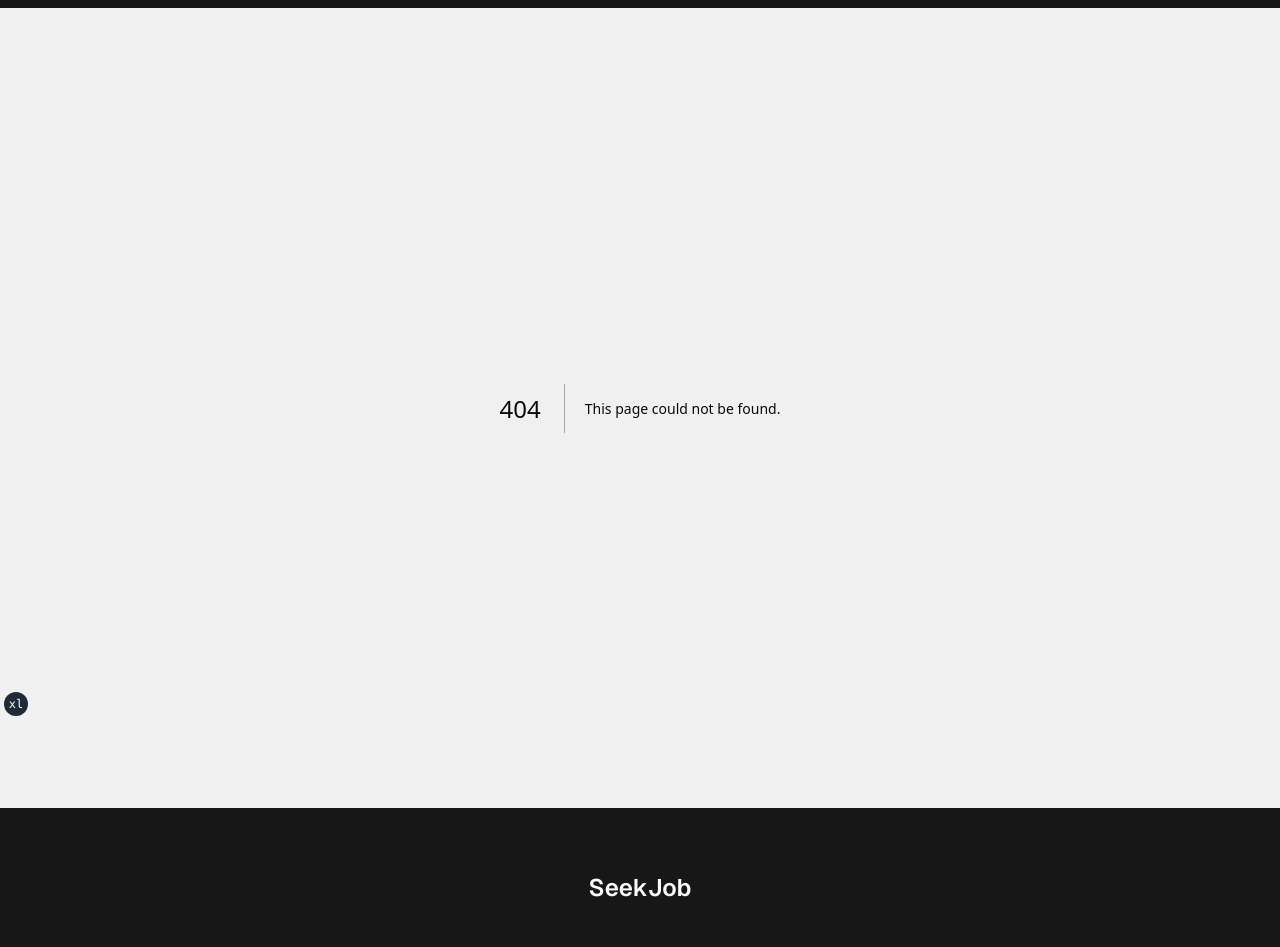
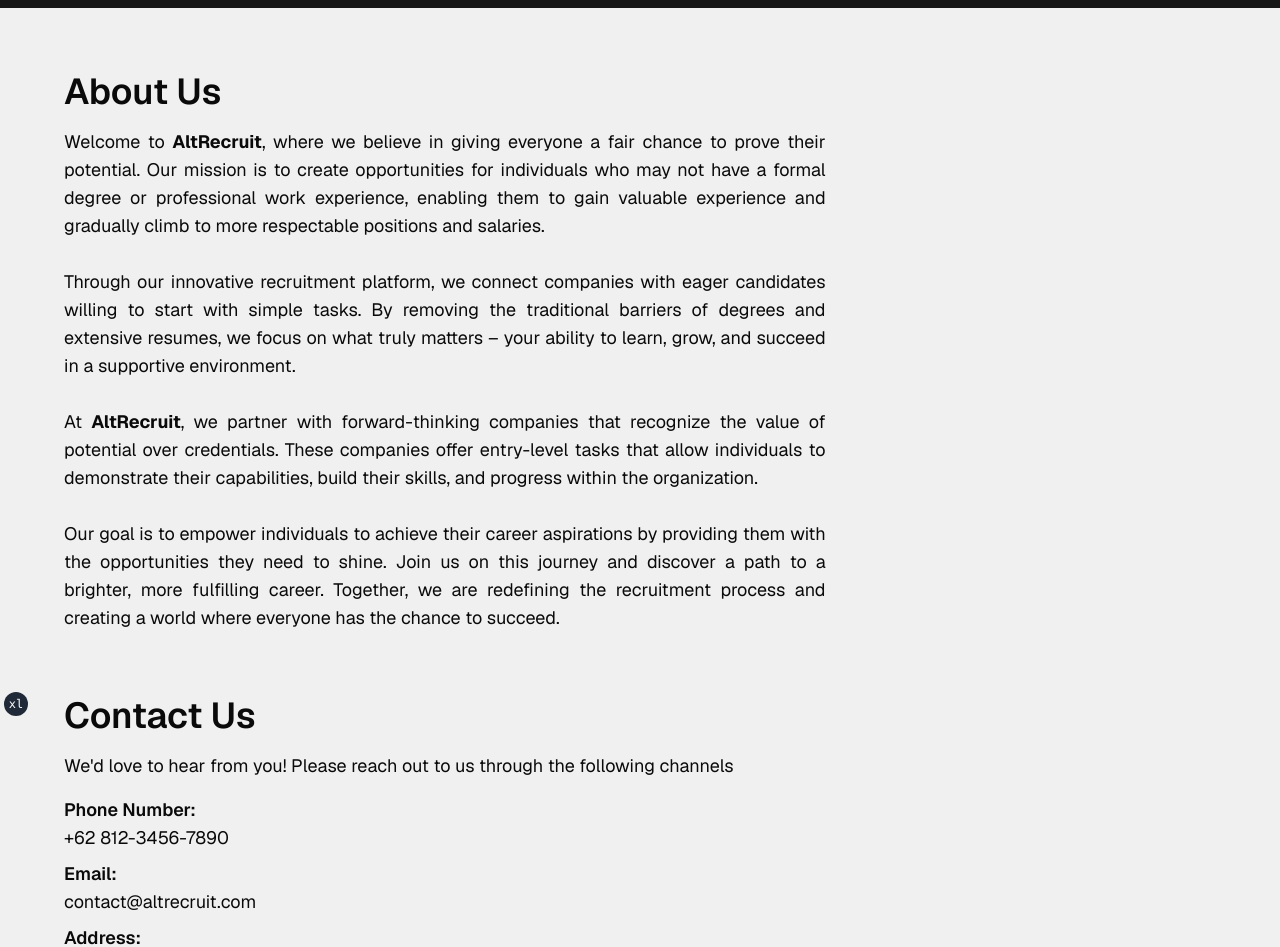
Before and after one commit to WinterRide/AltRecruit, a Next.js app: page /about in a window 1280 px wide. Before the commit this address had no page. Shown: the part 80-1027 px from the top of the page. Built offline with nearby package versions, Linux system fonts and the light colour scheme.

Commit message:
added about page

```diff
--- /dev/null
+++ b/app/about/page.tsx
@@ -0,0 +1,65 @@
+import React from "react";
+
+export default function Index() {
+  return (
+    <div className="w-full max-w-[min(1200px,90vw)] grid gap-16 grid-cols-[0.7fr,0.3fr] py-16">
+      <div className="flex flex-col gap-4">
+        <h2 className="font-semibold text-4xl">About Us</h2>
+        <p className="text-justify text-lg">
+          Welcome to <b>AltRecruit</b>, where we believe in giving everyone a
+          fair chance to prove their potential. Our mission is to create
+          opportunities for individuals who may not have a formal degree or
+          professional work experience, enabling them to gain valuable
+          experience and gradually climb to more respectable positions and
+          salaries.
+          <br />
+          <br />
+          Through our innovative recruitment platform, we connect companies with
+          eager candidates willing to start with simple tasks. By removing the
+          traditional barriers of degrees and extensive resumes, we focus on
+          what truly matters – your ability to learn, grow, and succeed in a
+          supportive environment.
+          <br />
+          <br />
+          At <b>AltRecruit</b>, we partner with forward-thinking companies that
+          recognize the value of potential over credentials. These companies
+          offer entry-level tasks that allow individuals to demonstrate their
+          capabilities, build their skills, and progress within the
+          organization.
+          <br />
+          <br />
+          Our goal is to empower individuals to achieve their career aspirations
+          by providing them with the opportunities they need to shine. Join us
+          on this journey and discover a path to a brighter, more fulfilling
+          career. Together, we are redefining the recruitment process and
+          creating a world where everyone has the chance to succeed.
+        </p>
+      </div>
+      <div></div>
+      <div className="flex flex-col gap-4">
+        <h2 className="font-semibold text-4xl">Contact Us</h2>
+        <p className="text-justify text-lg">
+          We'd love to hear from you! Please reach out to us through the
+          following channels{" "}
+        </p>
+        <div className="flex flex-col gap-2">
+          <p className="text-lg flex flex-col">
+            <b className="font-semibold">Phone Number:</b>
+            <a href="tel:">+62 812-3456-7890</a>
+          </p>
+          <p className="text-lg flex flex-col">
+            <b className="font-semibold">Email:</b>
+            <a href="mailto:">contact@altrecruit.com</a>
+          </p>
+          <p className="text-lg flex flex-col">
+            <b className="font-semibold">Address:</b>
+            <span>
+              1234 Main Street, <br />
+              Jakarta, Indonesia
+            </span>
+          </p>
+        </div>
+      </div>
+    </div>
+  );
+}
```
